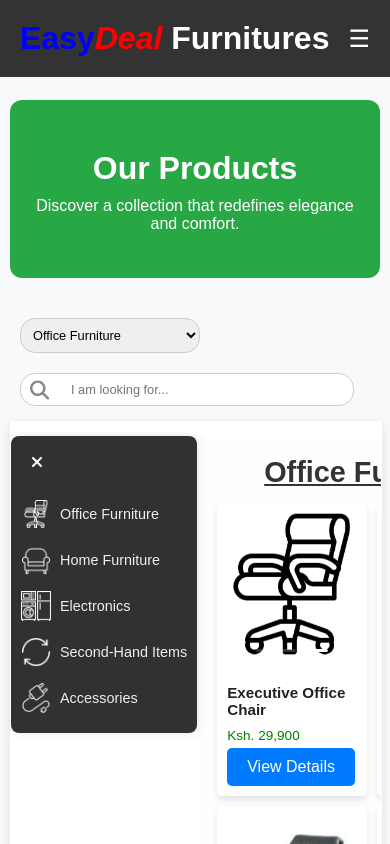
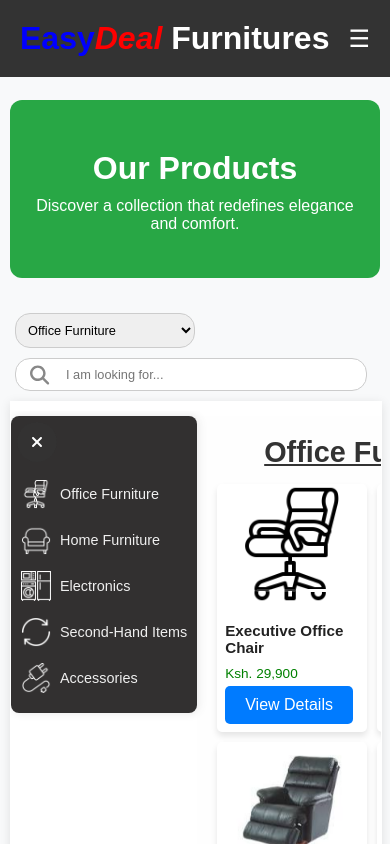
Before and after one commit to IsaacNjenga/newsletter, a React (Create React App) app in the folder front/: page /products in a window 390 px wide. Shown: the top 844 px of the page. Built offline with nearby package versions, Linux system fonts and the light colour scheme.

Commit message:
carousel update

```diff
--- a/front/src/assets/css/pages.css
+++ b/front/src/assets/css/pages.css
@@ -46,7 +46,6 @@
   width: 100%;
   height: 200px;
   object-fit: contain;
-  background-color: #635c5c00;
 }
 
 /* Product Info */
@@ -100,12 +99,12 @@
 
   .product-page-image {
     width: 100%;
-    height: 160px;
+    height: 120px;
     object-fit: contain;
   }
 
   .product-page-info {
-    padding: 10px;
+    padding: 8px;
   }
 
   .product-page-name {
--- a/front/src/assets/css/search.css
+++ b/front/src/assets/css/search.css
@@ -127,12 +127,15 @@
     font-size: 0.9rem;
     padding: 10px 35px;
     border-radius: 20px;
-    width: 70%;
+    width: 75%;
+    margin: 0;
   }
 
   .category-dropdown {
     width: 50%; /* Full width dropdown for better usability */
-    font-size: 0.9rem;
+    padding: 10px 5px;
+    font-size: 0.8rem;
+    margin: 0;
   }
 
   .search-results {
```
